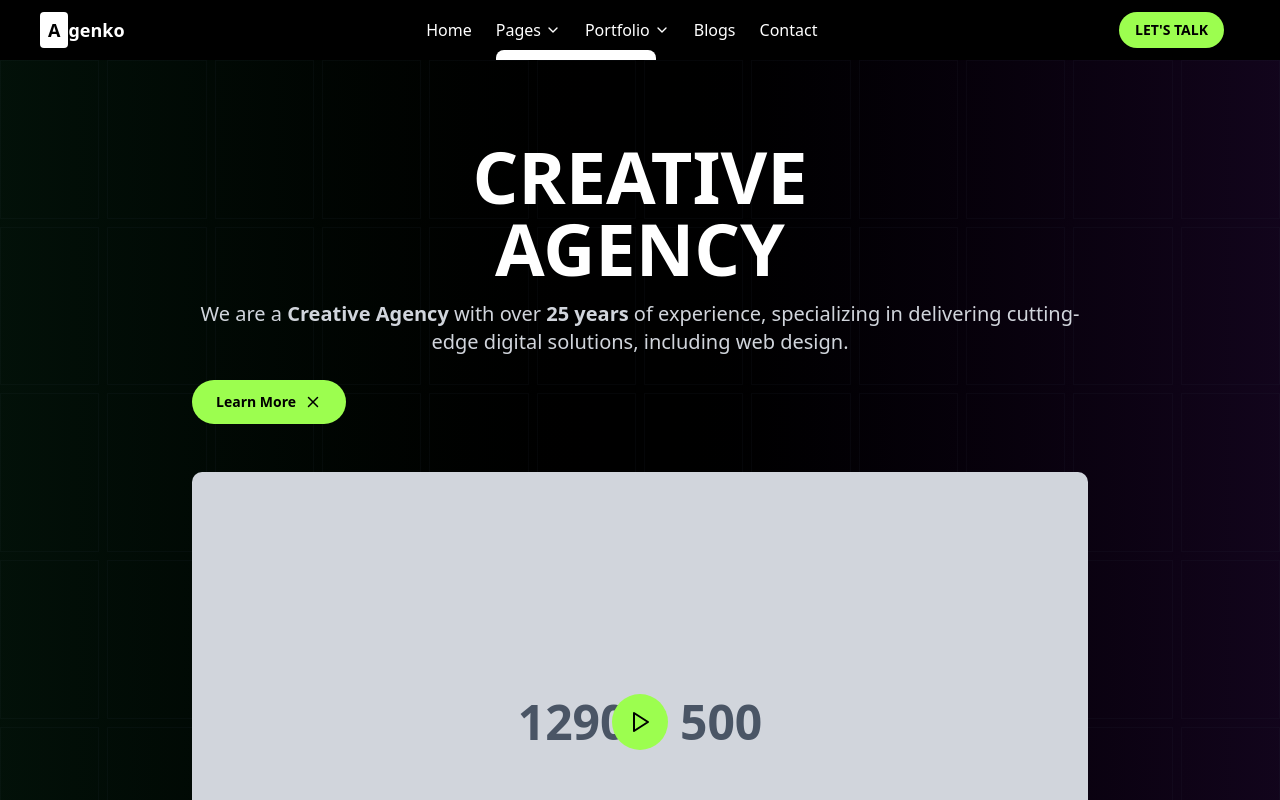
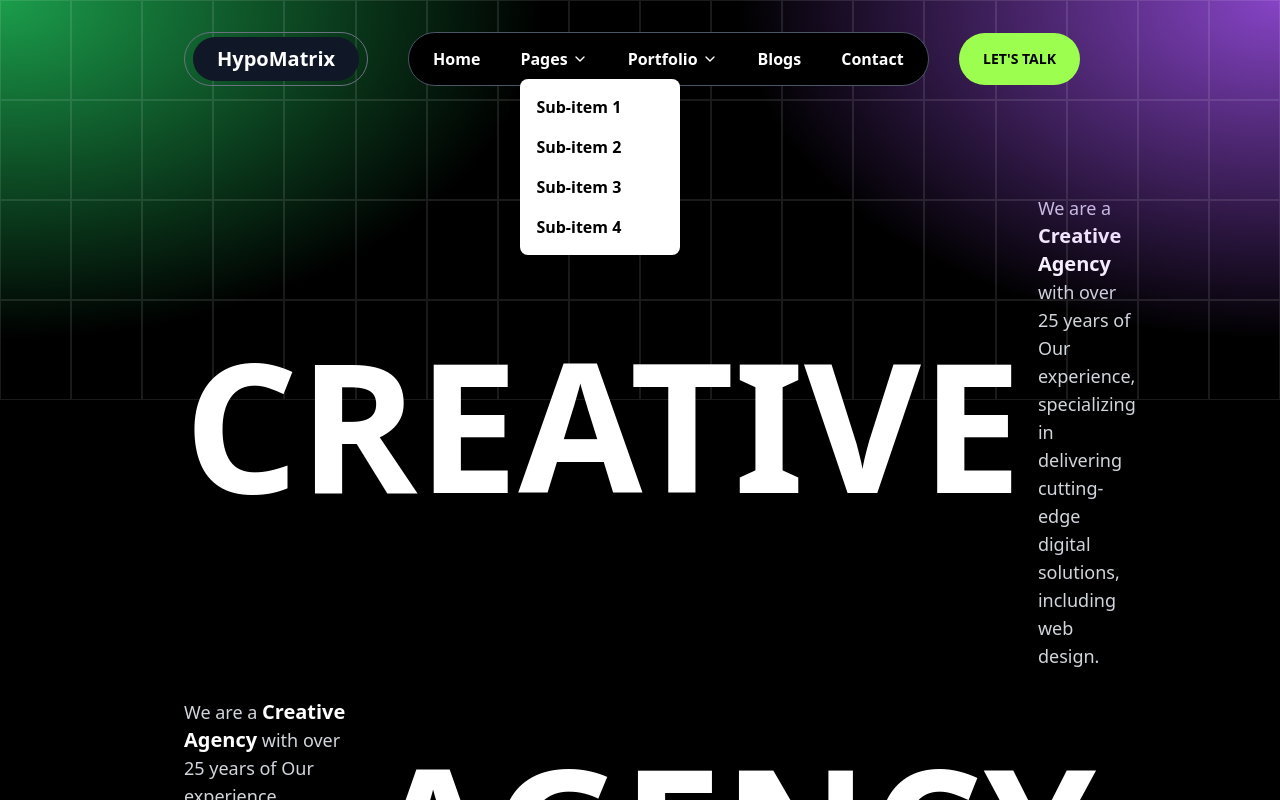
Before and after one commit to codeftshaunak/hypomatrix-v2, a Next.js app: page / in a window 1280 px wide. Both pictures are taken after a click on the button "Pages". Shown: the top 800 px of the page. Built offline with nearby package versions, Linux system fonts and the light colour scheme.

Commit message:
Update navbar and hero section

```diff
--- a/src/app/layout.tsx
+++ b/src/app/layout.tsx
@@ -1,3 +1,5 @@
+import { Footer } from "@/components/footer";
+import Navbar from "@/components/navbar";
 import "@/styles/index.css";
 import type { Metadata } from "next";
 import { Geist, Geist_Mono } from "next/font/google";
@@ -27,7 +29,11 @@ export default function RootLayout({
       <body
         className={`${geistSans.variable} ${geistMono.variable} antialiased`}
       >
-        {children}
+        <div className="md:px-40 bg-black">
+          <Navbar />
+          {children}
+        </div>
+        <Footer />
       </body>
     </html>
   );
--- a/src/app/page.tsx
+++ b/src/app/page.tsx
@@ -3,7 +3,11 @@ import HomeView from "@/views/home";
 type Props = {};
 
 const HomePage = (props: Props) => {
-  return <HomeView />;
+  return (
+    <div>
+      <HomeView />
+    </div>
+  );
 };
 
 export default HomePage;
--- a/src/components/hero.tsx
+++ b/src/components/hero.tsx
@@ -4,38 +4,55 @@ import { Play, X } from "lucide-react";
 
 export default function Hero() {
   return (
-    <section className="relative flex flex-col items-center justify-center text-white px-6 md:px-12 py-20 bg-black">
+    <section className="text-white px-6 py-20 bg-black w-full">
       {/* Background Grid Effect */}
-      <div className="absolute inset-0 bg-gradient-to-r from-green-900 via-black to-purple-900 opacity-20"></div>
-      <div className="absolute inset-0 grid grid-cols-12 grid-rows-6 gap-2 opacity-10">
+      {/* <div className="absolute inset-0 bg-gradient-to-r from-green-400 via-black to-purple-400 opacity-40"></div> */}
+      {/* <div className="absolute inset-0 bg-[radial-gradient(ellipse_at_top_left,_rgba(34,197,94,1)_0%,_transparent_30%)]"></div> */}
+      <div className="absolute inset-0 bg-[radial-gradient(ellipse_at_top_left,_rgba(34,197,94,0.8)_0%,_transparent_30%),radial-gradient(ellipse_at_top_right,_rgba(168,85,247,0.8)_0%,_transparent_30%)]"></div>
+      <div className="absolute inset-0 grid grid-cols-18 grid-rows-8 gap-0 opacity-10">
         {[...Array(72)].map((_, i) => (
-          <div key={i} className="border border-gray-700"></div>
+          <div key={i} className="border border-white"></div>
         ))}
       </div>
-
       {/* Content */}
-      <div className="relative z-10 text-center max-w-4xl">
-        <h1 className="text-5xl md:text-7xl font-extrabold uppercase">
-          Creative <br /> Agency
-        </h1>
-        <p className="text-lg md:text-xl text-gray-300 mt-4">
-          We are a <span className="font-bold">Creative Agency</span> with over{" "}
-          <span className="font-bold">25 years</span> of experience,
-          specializing in delivering cutting-edge digital solutions, including
-          web design.
-        </p>
-
+      <div className="text-center w-full">
+        <div className="flex gap-4 items-center justify-between mb-3">
+          <h1 className="text-5xl md:text-[180px] font-extrabold uppercase">
+            Creative
+          </h1>
+          <p className="text-lg md:text-lg text-left text-gray-300 mt-4">
+            We are a{" "}
+            <span className="text-xl font-semibold text-white">
+              Creative Agency
+            </span>{" "}
+            with over 25 years of Our <br />
+            experience, specializing in delivering cutting-edge <br /> digital
+            solutions, including web design.
+          </p>
+        </div>
+        <div className="flex items-center gap-4 justify-between">
+          <p className="text-lg md:text-lg text-left text-gray-300 mt-4">
+            We are a{" "}
+            <span className="text-xl font-semibold text-white">
+              Creative Agency
+            </span>{" "}
+            with over 25 years of Our <br />
+            experience, specializing in delivering cutting-edge <br /> digital
+            solutions, including web design.
+          </p>
+          <h1 className="text-5xl md:text-[180px] font-extrabold uppercase">
+            AGENCY
+          </h1>
+        </div>
         {/* CTA Button */}
         <div className="mt-6">
           <button className="bg-[#9CFE4F] text-black px-6 py-3 rounded-full flex items-center space-x-2 font-bold text-sm hover:bg-[#9CFE4F]transition">
             <span>Learn More</span>
-            <X size={18} />
           </button>
         </div>
       </div>
-
       {/* Video Placeholder */}
-      <div className="relative z-10 mt-12 w-full max-w-4xl">
+      <div className="mt-12 w-full">
         <div className="bg-gray-300 w-full h-[250px] md:h-[500px] flex items-center justify-center rounded-lg relative">
           <span className="text-gray-600 text-3xl md:text-5xl font-bold">
             1290 × 500
--- a/src/components/navbar.tsx
+++ b/src/components/navbar.tsx
@@ -20,16 +20,19 @@ export default function Navbar() {
   }, []);
 
   return (
-    <nav className="bg-black text-white px-6 md:px-10 py-3 flex justify-between items-center relative">
+    <nav className="text-white px-6 py-3 flex justify-between items-center relative pt-8 z-50">
+      <div className="flex gap-10">
         {/* Logo */}
-      <div className="flex items-center">
-        <span className="text-lg font-bold flex items-center">
-          <span className="bg-white text-black px-2 py-1 rounded">A</span>genko
+        <div className="flex items-center border border-gray-500 bg-transparent rounded-full px-2 py-1">
+          <span className="text-xl font-bold flex items-center">
+            <span className="text-white px-6 py-2 bg-gray-900 rounded-full p-2">
+              HypoMatrix
+            </span>
           </span>
         </div>
 
         {/* Desktop Menu */}
-      <div className="hidden md:flex space-x-6 items-center">
+        <div className="hidden md:flex space-x-10  items-center border border-gray-600 bg-black rounded-full px-6 py-2 font-semibold">
           {["Home", "Pages", "Portfolio", "Blogs", "Contact"].map((item) => (
             <div key={item} className="relative dropdown-container">
               <button
@@ -54,8 +57,12 @@ export default function Navbar() {
                     exit={{ opacity: 0, y: -10 }}
                     className="absolute left-0 mt-2 w-40 bg-white text-black shadow-lg rounded-md py-2"
                   >
-                  {["Sub-item 1", "Sub-item 2", "Sub-item 3", "Sub-item 4"].map(
-                    (subItem, index) => (
+                    {[
+                      "Sub-item 1",
+                      "Sub-item 2",
+                      "Sub-item 3",
+                      "Sub-item 4",
+                    ].map((subItem, index) => (
                       <a
                         key={index}
                         href="#"
@@ -63,17 +70,17 @@ export default function Navbar() {
                       >
                         {subItem}
                       </a>
-                    )
-                  )}
+                    ))}
                   </motion.div>
                 )}
             </div>
           ))}
         </div>
+      </div>
 
       {/* Right Side (CTA + Mobile Menu) */}
       <div className="flex items-center space-x-4">
-        <button className="bg-[#9CFE4F] text-black px-4 py-2 rounded-full text-sm font-bold">
+        <button className="bg-[#9CFE4F] text-black px-6 py-4 rounded-full text-sm font-bold">
           LET'S TALK
         </button>
 
--- a/src/views/home/index.tsx
+++ b/src/views/home/index.tsx
@@ -1,15 +1,11 @@
-import { Footer } from "@/components/footer";
 import Hero from "@/components/hero";
-import Navbar from "@/components/navbar";
 
 type Props = {};
 
 const HomeView = (props: Props) => {
   return (
     <div>
-      <Navbar />
       <Hero />
-      <Footer />
     </div>
   );
 };
```
Lines whose indentation alone changed are shown as unchanged.
